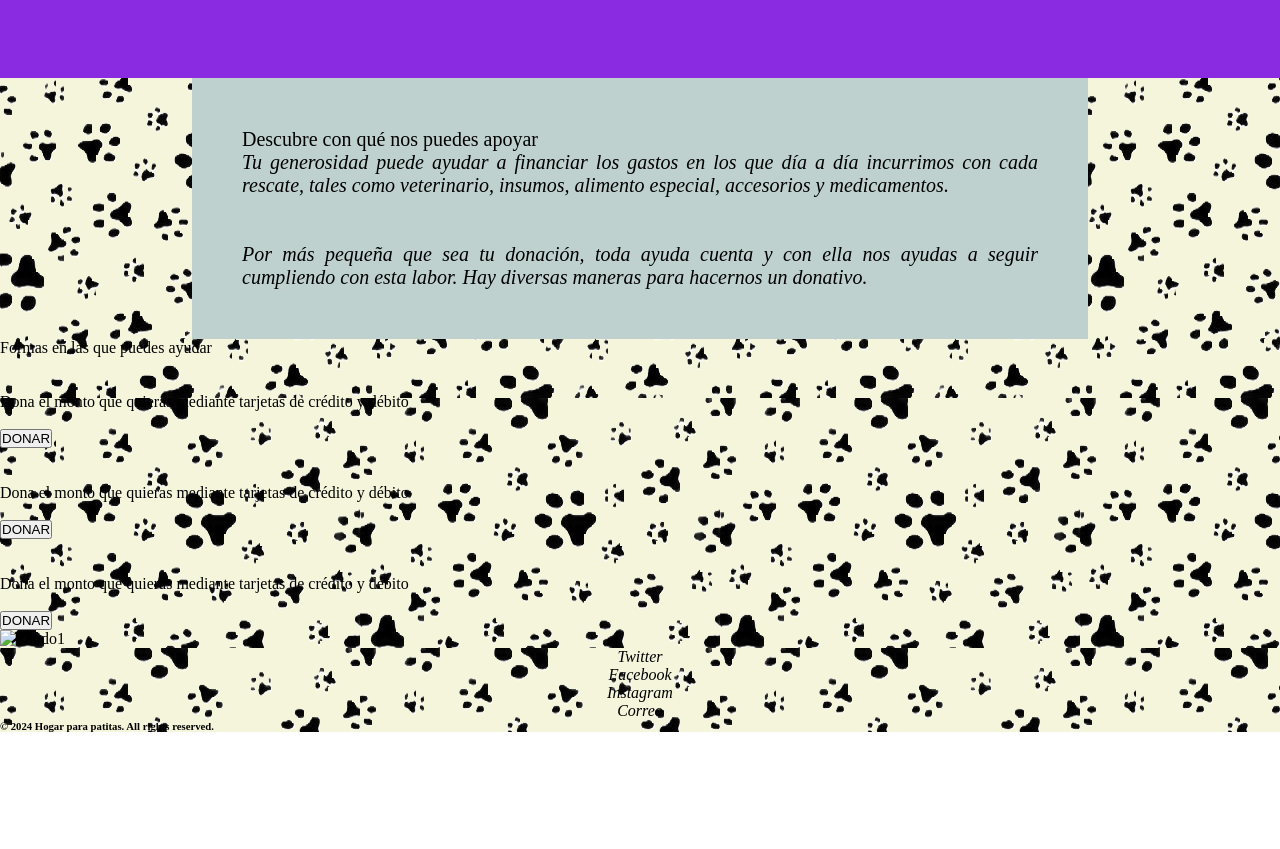
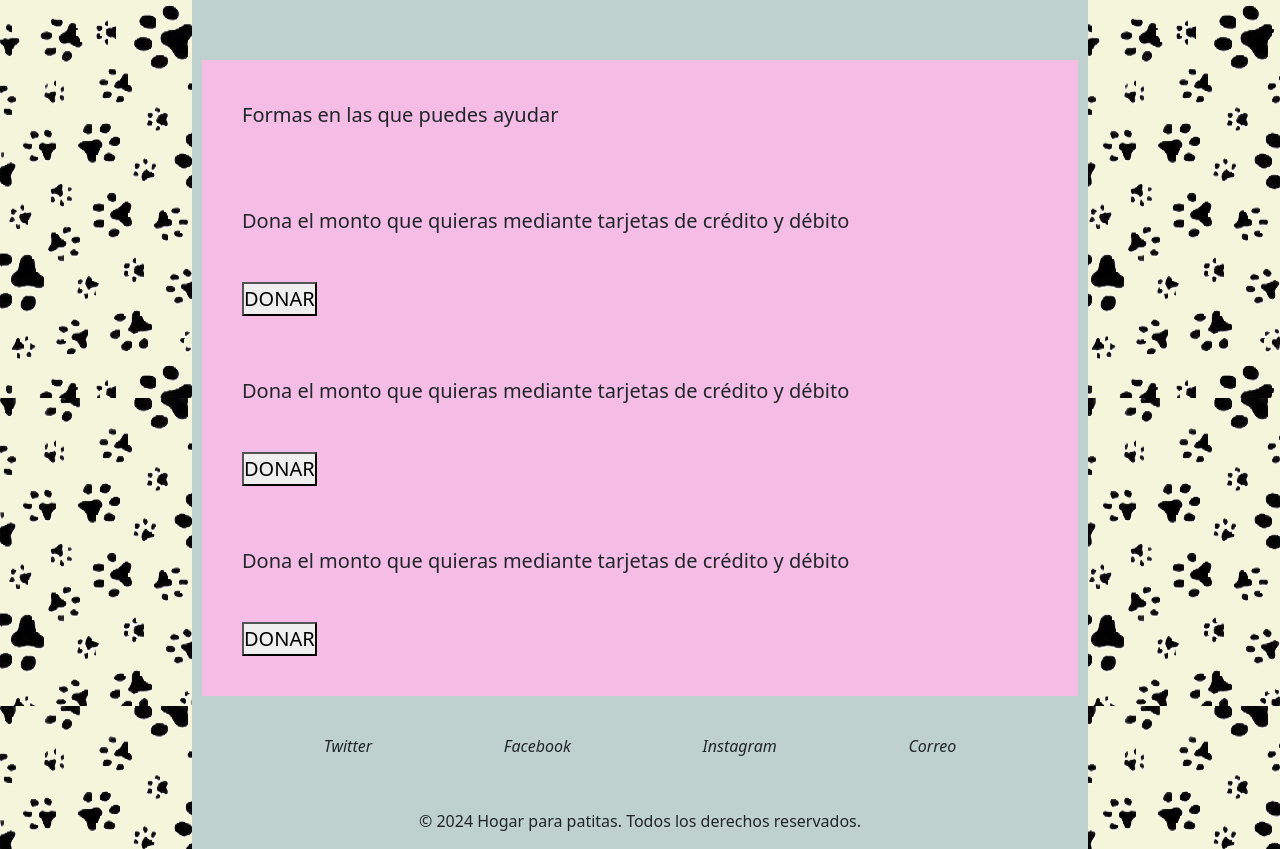
Before and after one commit to SebaArancibia22/ProyectoCoder, a plain HTML site: page Pages/Donaciones.html in a window 1280 px wide. Shown: the part 610-1459 px from the top of the page. Before the commit the page ends 1342 px from the top, so only its background shows below. Drawn offline with nearby package versions, Linux system fonts and the light colour scheme.

Commit message:
Avance de programación de Donaciones, Nosotros y Contacto

```diff
--- a/Pages/Donaciones.html
+++ b/Pages/Donaciones.html
@@ -5,25 +5,26 @@
     <meta name="viewport" content="width=device-width, initial-scale=1.0">
     <meta name="description" content="Descioción de la página de inicio">
     <meta name="keywords" content="">
-    <title>Donaciones - Proyecto CoderHouse</title>
+    <title>Inicio - Proyecto CoderHouse</title>
     <link rel="shortcut icon" href="" type="image/x-icon">
-    <link rel="shortcut icon" href="" type="image/x-icon">
+    <link rel="shortcut icon" href="./Imagenes/LP.jpeg" type="image/x-icon">
+    <link href="https://cdn.jsdelivr.net/npm/bootstrap@5.3.3/dist/css/bootstrap.min.css" rel="stylesheet" integrity="sha384-QWTKZyjpPEjISv5WaRU9OFeRpok6YctnYmDr5pNlyT2bRjXh0JMhjY6hW+ALEwIH" crossorigin="anonymous">
+    <script src="https://cdn.jsdelivr.net/npm/bootstrap@5.3.3/dist/js/bootstrap.bundle.min.js" integrity="sha384-YvpcrYf0tY3lHB60NNkmXc5s9fDVZLESaAA55NDzOxhy9GkcIdslK1eN7N6jIeHz" crossorigin="anonymous"></script>
+    <script src="https://kit.fontawesome.com/4cb147f19a.js" crossorigin="anonymous"></script>
     <link rel="stylesheet" href="../Style/style.css">
-    <link rel="shortcut icon" href="../Imagenes/LP.jpeg" type="image/x-icon">
-    <script src="https://kit.fontawesome.com/4cb147f19a.js" crossorigin="anonymous"></script>
 </head>
-<body>
+
 <body>
     <header>
-            <section class="barra">
+        <section class="h-logo">
         <figure>
             <a href="../index.html">
-                    <img class="logo" src="../Imagenes/Logo.png" alt="Logo - Proyecto CoderHouse">
+                <img class="logo" src="../Imagenes/Logo.jpg" alt="Logo - Proyecto CoderHouse">
             </a>
         </figure>
         </section>
 <!---Barra de navegacion--->
-    <nav>
+        <nav class="barra">
             <ul>
                 <li>
                     <a href="./Adopta.html">Adopta</a>
@@ -45,21 +46,16 @@
         <div class="espacios"></div>
     </header>
 <main>
-    <figure class="banner">
-        <img src="../Imagenes/Paws-blur-2.png" alt="banner">
-    </figure>
     <div>
-        <section id="box-nos">
+        <section id="box-don">
             <p id="p-don">Descubre con qué nos puedes apoyar</p>
             <figure>
                 <i id="i-don">Tu generosidad puede ayudar a financiar los gastos en los que día a día incurrimos con cada rescate, tales como veterinario, insumos, alimento especial, accesorios y medicamentos. <br><br><br> Por más pequeña que sea tu donación, toda ayuda cuenta y con ella nos ayudas a seguir cumpliendo con esta labor. Hay diversas maneras para hacernos un donativo.</i>
                 </figure>
         </section>
-        <section class="box-don">
-            <p id="txt-don">Formas en las que puedes ayudar</p>
-        </section>
     </div>
     <section id="box">
+        <p id="txt-don">Formas en las que puedes ayudar</p>
         <!--box1-->
         <div id="box1">
             <br>
@@ -70,6 +66,7 @@
             <br>
             <button id="bttn">DONAR</button>
         </div>
+        <!--box2-->
         <div id="box2">
             <br>
             <br>
@@ -79,6 +76,7 @@
             <br>
             <button id="bttn">DONAR</button>
         </div>
+        <!--box3-->
         <div id="box3">
             <br>
             <br>
@@ -89,14 +87,10 @@
             <button id="bttn">DONAR</button>
         </div>
     </section>
-            <div>
-                <section class="ua">
-                    <img id="fondo1" src="../Imagenes/Wave1.png" alt="Fondo1">
-                </section>
-            </div>
 </main>
 <!--Pie de pagina-->
 <footer>
+    <div class="pie-pag">
         <figure class="redes">
             <i class="">Twitter</i>
         </figure>
@@ -109,8 +103,9 @@
         <figure class="redes">
         <i class="">Correo</i>
         </figure>
-                    <div>
-                        <h6>© 2024 Hogar para patitas.  All rights reserved.</h6>
+    </div>
+    <div class="pie-c">
+        <h6>© 2024 Hogar para patitas. Todos los derechos reservados.</h6>
     </div>
 </footer>
 </body>
--- a/Style/style.css
+++ b/Style/style.css
@@ -227,7 +227,6 @@ main, footer, nav ul{
 }
 
 #box-ubi{
-
     border: 10px;
     background-color: white;
     margin: 0 auto;
@@ -247,3 +246,31 @@ main, footer, nav ul{
     font-size: 40px;
     font-weight: 500;
 }
+
+/*Pagína Donaciones*/
+
+#box-don{
+    border: 10px solid #bed1cf;
+    background-color: #bed1cf;
+    margin: 0 auto;
+    width: 70%;
+    font-size: 30px;
+    font-size: 20px;
+    padding: 40px;
+    text-align: justify;
+}
+
+#txt-don{
+
+}
+
+#box{
+    border: 10px solid #bed1cf;
+    background-color: #f5bce5;
+    margin: 0 auto;
+    width: 70%;
+    font-size: 30px;
+    font-size: 20px;
+    padding: 40px;
+    text-align: justify;
+}
```
Also changed, not shown: Pages/Nosotros.html (+1 -1 lines). Lines whose indentation alone changed are shown as unchanged.
